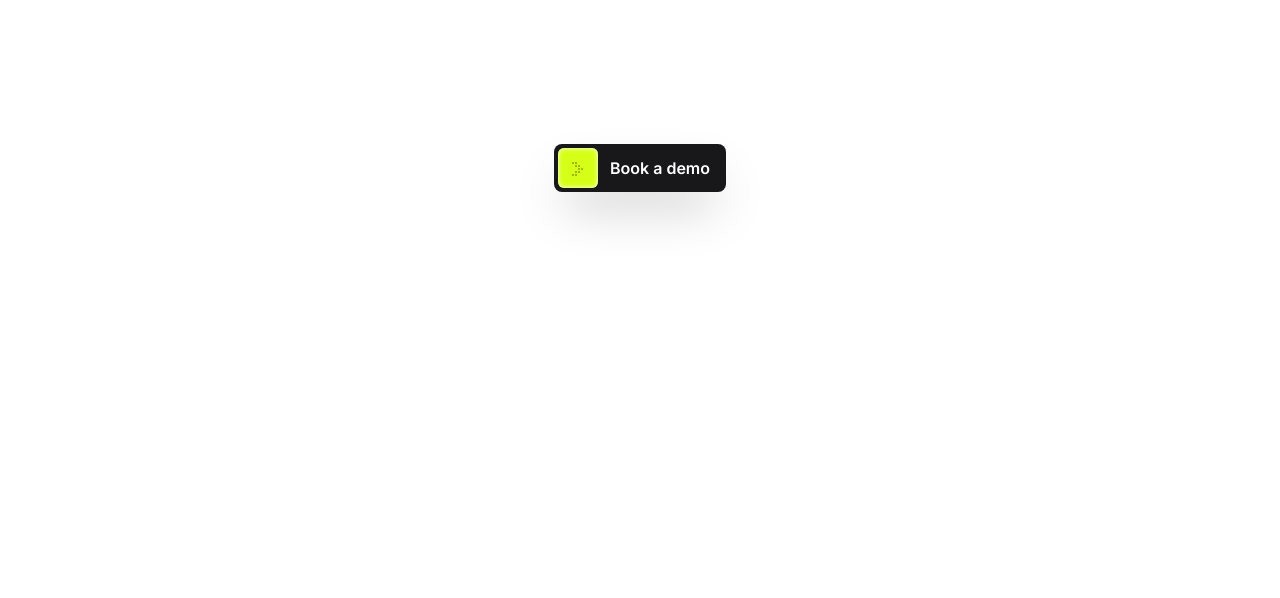
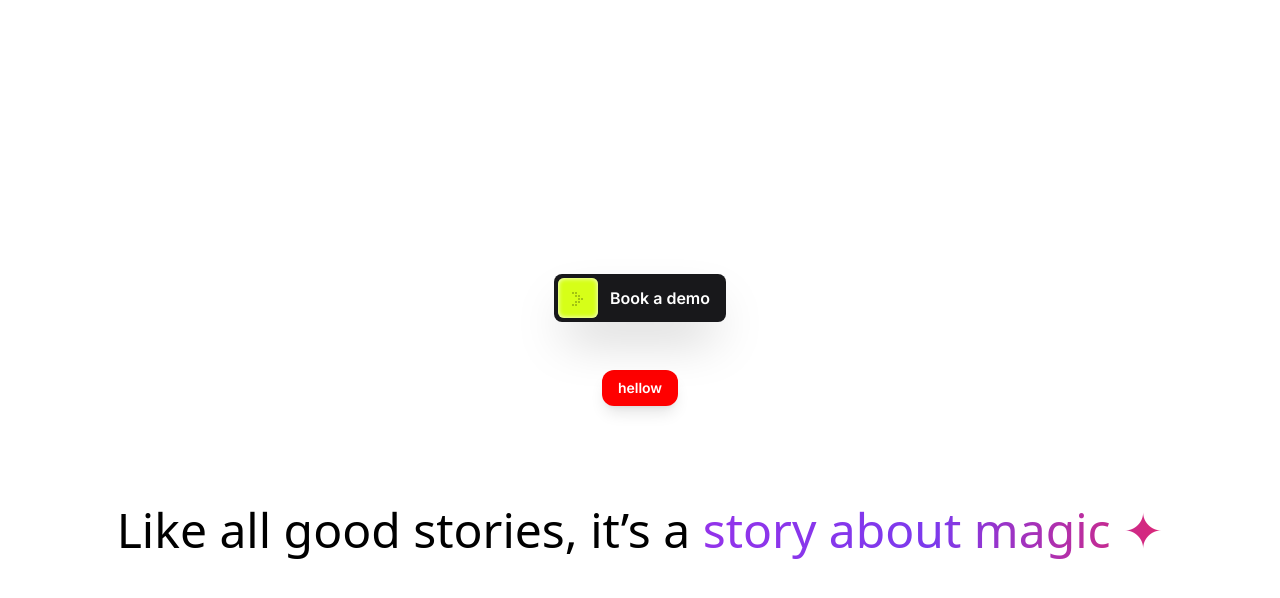
Before and after one commit to prash240303/crafts, a Next.js app: page / in a window 1280 px wide. Shown: the top 598 px of the page. Built offline with nearby package versions, Linux system fonts and the light colour scheme.

Commit message:
added starry(not working) and tags compoent(color issue)

```diff
--- a/src/app/globals.css
+++ b/src/app/globals.css
@@ -95,3 +95,96 @@
 .group:hover .moving-arrows-item:first-child {
   display: none;
 }
+
+
+
+
+
+
+/*  */
+/*  */
+
+:root {
+  --purple: rgb(123, 31, 162);
+  --violet: rgb(103, 58, 183);
+  --pink: rgb(244, 143, 177);
+}
+
+@keyframes background-pan {
+  from {
+    background-position: 0% center;
+  }
+  to {
+    background-position: -200% center;
+  }
+}
+
+@keyframes scale {
+  from,
+  to {
+    transform: scale(0);
+  }
+  50% {
+    transform: scale(1);
+  }
+}
+
+@keyframes rotate {
+  from {
+    transform: rotate(0deg);
+  }
+  to {
+    transform: rotate(180deg);
+  }
+}
+
+h1 {
+  color: white;
+  font-family: 'Space Grotesk', sans-serif;
+  font-size: clamp(2em, 2vw, 4em);
+  font-weight: 400;
+  margin: 0px;
+  padding: 20px;
+  text-align: center;
+}
+
+h1 > .magic {
+  display: inline-block;
+  position: relative;
+}
+
+h1 > .magic > .magic-star {
+  --size: clamp(15px, 0.7vw, 25px);
+  animation: scale 700ms ease forwards;
+  display: block;
+  height: var(--size);
+  left: var(--star-left);
+  position: absolute;
+  top: var(--star-top);
+  width: var(--size);
+}
+
+h1 > .magic > .magic-star > svg {
+  animation: rotate 1000ms linear infinite;
+  display: block;
+  opacity: 0.7;
+}
+
+h1 > .magic > .magic-star > svg > path {
+  fill: var(--violet);
+}
+
+h1 > .magic > .magic-text {
+  animation: background-pan 3s linear infinite;
+  background: linear-gradient(
+    to right,
+    var(--purple),
+    var(--violet),
+    var(--pink),
+    var(--purple)
+  );
+  background-size: 200%;
+  background-clip: text;
+  -webkit-text-fill-color: transparent;
+  white-space: nowrap;
+}
--- a/src/app/page.tsx
+++ b/src/app/page.tsx
@@ -1,10 +1,23 @@
 import ArrowButton from "@/components/ArrowButton";
+import MagicText from "@/components/GlowyStarryText";
+import TagsComponent from "@/components/TagsComponent";
 import Image from "next/image";
 
 export default function Home() {
   return (
-    <main className="flex min-h-screen flex-col items-center justify-between p-24">
+    <main className="flex min-h-screen flex-col items-center justify-center gap-12 p-24">
       <ArrowButton/>
+      <TagsComponent
+        type="default"
+        content="hellow"
+        isFilled={true}
+        isBordered={false}
+        trailingIcon=""
+        leadingIcon=""
+        color="Red"
+        // Add any other missing properties here
+      />
+      <MagicText/>
     </main>
   );
 }
--- /dev/null
+++ b/src/components/GlowyStarryText.tsx
@@ -0,0 +1,59 @@
+"use client";
+import React, { useEffect } from 'react';
+
+const MagicText: React.FC = () => {
+  useEffect(() => {
+    let index = 0;
+    const interval = 1000;
+
+    const rand = (min: number, max: number) =>
+      Math.floor(Math.random() * (max - min + 1)) + min;
+
+    const animate = (star: HTMLElement) => {
+      star.style.setProperty('--star-left', `${rand(-10, 110)}%`);
+      star.style.setProperty('--star-top', `${rand(-30, 130)}%`);
+      star.style.animation = 'none';
+      star.offsetHeight; // trigger reflow
+      star.style.animation = '';
+    };
+
+    const stars = document.getElementsByClassName('magic-star');
+    Array.from(stars).forEach((star) => {
+      setTimeout(() => {
+        animate(star as HTMLElement);
+        setInterval(() => animate(star as HTMLElement), interval);
+      }, index++ * (interval / 3));
+    });
+  }, []);
+
+  return (
+    <div className="flex justify-center mt-8 relative">
+      <h1 className="text-black font-sans text-3xl md:text-5xl font-light text-center relative">
+        Like all good stories, it’s a  <span className="relative inline-block magic-container">
+          <span className="magic">
+            <span className="magic-star absolute">
+              <svg viewBox="0 0 512 512" className="animate-spin-slow">
+                <path d="M512 255.1c0 11.34-7.406 20.86-18.44 23.64l-171.3 42.78l-42.78 171.1C276.7 504.6 267.2 512 255.9 512s-20.84-7.406-23.62-18.44l-42.66-171.2L18.47 279.6C7.406 276.8 0 267.3 0 255.1c0-11.34 7.406-20.83 18.44-23.61l171.2-42.78l42.78-171.1C235.2 7.406 244.7 0 256 0s20.84 7.406 23.62 18.44l42.78 171.2l171.2 42.78C504.6 235.2 512 244.6 512 255.1z" />
+              </svg>
+            </span>
+            <span className="magic-star absolute">
+              <svg viewBox="0 0 512 512" className="animate-spin-slow">
+                <path d="M512 255.1c0 11.34-7.406 20.86-18.44 23.64l-171.3 42.78l-42.78 171.1C276.7 504.6 267.2 512 255.9 512s-20.84-7.406-23.62-18.44l-42.66-171.2L18.47 279.6C7.406 276.8 0 267.3 0 255.1c0-11.34 7.406-20.83 18.44-23.61l171.2-42.78l42.78-171.1C235.2 7.406 244.7 0 256 0s20.84 7.406 23.62 18.44l42.78 171.2l171.2 42.78C504.6 235.2 512 244.6 512 255.1z" />
+              </svg>
+            </span>
+            <span className="magic-star absolute">
+              <svg viewBox="0 0 512 512" className="animate-spin-slow">
+                <path d="M512 255.1c0 11.34-7.406 20.86-18.44 23.64l-171.3 42.78l-42.78 171.1C276.7 504.6 267.2 512 255.9 512s-20.84-7.406-23.62-18.44l-42.66-171.2L18.47 279.6C7.406 276.8 0 267.3 0 255.1c0-11.34 7.406-20.83 18.44-23.61l171.2-42.78l42.78-171.1C235.2 7.406 244.7 0 256 0s20.84 7.406 23.62 18.44l42.78 171.2l171.2 42.78C504.6 235.2 512 244.6 512 255.1z" />
+              </svg>
+            </span>
+            <span className="magic-text bg-gradient-to-r from-purple-600 via-violet-600 to-pink-600 bg-clip-text text-transparent animate-bg-pan">
+              story about magic ✦
+            </span>
+          </span>
+        </span>
+      </h1>
+    </div>
+  );
+};
+
+export default MagicText;
--- /dev/null
+++ b/src/components/Heading.tsx
@@ -0,0 +1,57 @@
+import React from 'react';
+
+type Props = {};
+
+const Heading = (props: Props) => {
+  return (
+    <div
+      className="framer-ag0ah5"
+      data-framer-name="Bradley is a software designer who cares about building intelligent experiences that feel natural."
+      data-framer-component-type="RichTextContainer"
+      style={{
+        outline: 'none',
+        display: 'flex',
+        flexDirection: 'column',
+        justifyContent: 'flex-start',
+        flexShrink: 0,
+        transform: 'none',
+      }}
+    >
+      <p
+        className="framer-text"
+
+      >
+        Welcome, innovate
+      </p>
+      <p
+        className="framer-text"
+        style={{
+        }}
+      >
+        <span
+          className="framer-text"
+
+        >
+          intuitive solutions
+        </span>{' '}
+        that leverage{' '}
+        <span
+          className="framer-text"
+
+        >
+          knowledge
+        </span>{' '}
+        and provide a{' '}
+        <span
+          className="framer-text"
+
+        >
+          seamless
+        </span>{' '}
+        experience
+      </p>
+    </div>
+  );
+};
+
+export default Heading;
--- /dev/null
+++ b/src/components/TagsComponent.tsx
@@ -0,0 +1,48 @@
+import React from 'react';
+import { Mail } from 'lucide-react';
+
+type Props = {
+  type: string;
+  content: string;
+  isFilled: boolean;
+  isBordered: boolean;
+  trailingIcon: React.ReactNode;
+  leadingIcon: React.ReactNode;
+  color: string;
+};
+
+const TagsComponent = (props: Props) => {
+  const {
+    content,
+    isFilled,
+    isBordered,
+    trailingIcon,
+    leadingIcon,
+    color
+  } = props;
+
+
+  const baseClasses = 'inline-flex items-center px-4 bg-opacity-30 py-2 font-semibold rounded-xl text-sm';
+  const filledClasses = isFilled ? 'bg-white text-white' : '';
+  const leadingIconMargin = leadingIcon ? 'mr-2' : '';
+  const trailingIconMargin = trailingIcon ? 'ml-2' : '';
+
+  const tagStyle = {
+    backgroundColor: isFilled ? color : 'transparent',
+    color: isFilled ? 'white' :color,
+    //reduce the bg opacity to 0.3
+    // border --> if filled is true, border is transparent, else border is color
+    border: isBordered ? '1px solid' : 'none',
+
+  };
+
+  return (
+    <div className={`${baseClasses} shadow-lg shadow-${color}-900 text-opacity-40 bg-opacity-0`} style={tagStyle}>
+      {leadingIcon && <span className={leadingIconMargin}>{leadingIcon}</span>}
+      <span>{content}</span>
+      {trailingIcon && <span className={trailingIconMargin}>{trailingIcon}</span>}
+    </div>
+  );
+};
+
+export default TagsComponent;
```
